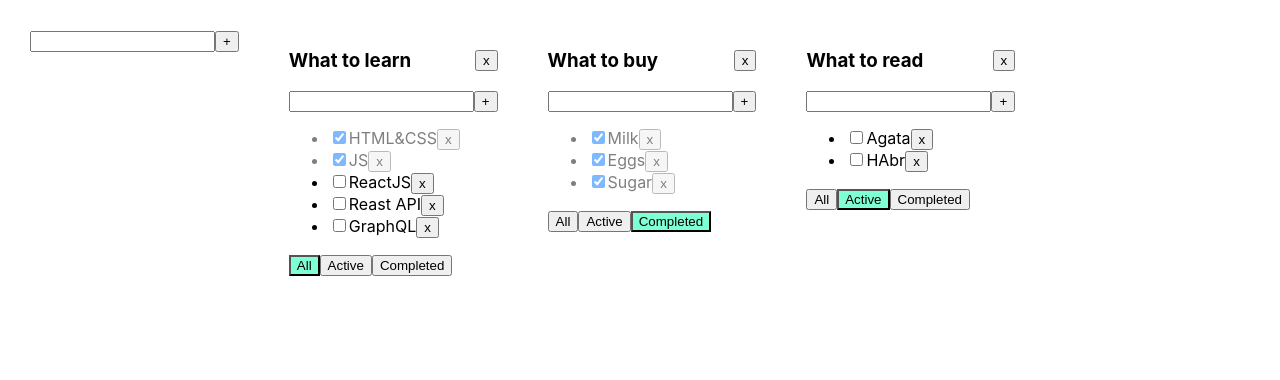
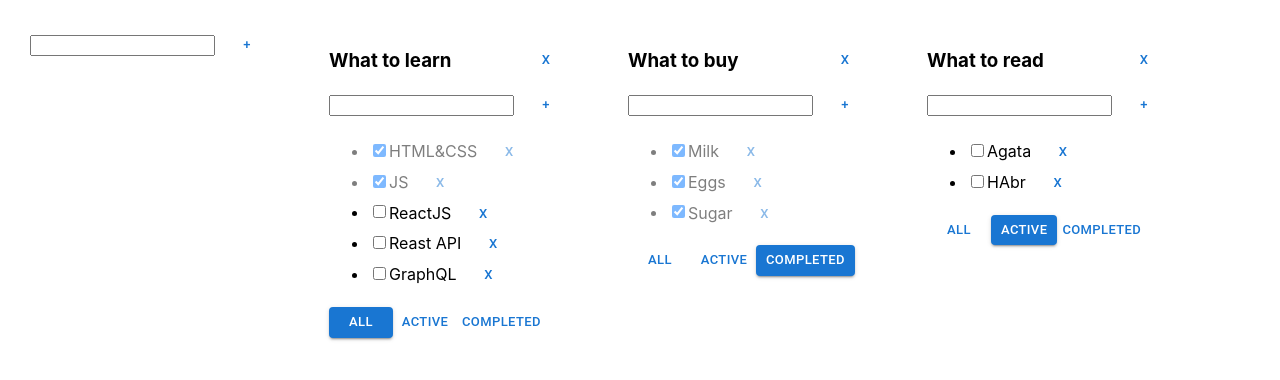
Before and after one commit to dyv21/one-moretodolist, a React (Create React App) app: page / in a window 1280 px wide. Shown: the top 380 px of the page. Built offline with nearby package versions, Linux system fonts and the light colour scheme.

Commit message:
Add MUI for buttons

```diff
--- a/src/components/AddInputForm.tsx
+++ b/src/components/AddInputForm.tsx
@@ -1,5 +1,5 @@
 import React, {ChangeEvent, KeyboardEvent, useRef, useState} from 'react';
-import {Button} from "./Button";
+import {Btn} from "./Btn";
 
 type InputProps = {
   addItem: (value: string) => void;
@@ -32,7 +32,7 @@ const onChangeInputHandler = (e: ChangeEvent<HTMLInputElement>) => setInputValue
   return (
     <div>
       <input value={inputValue} onChange={onChangeInputHandler} onKeyUp={onKeyPressHandler} className={error ? "error" : ""}/>
-      <Button onClickHandler={() => { setNewInputValue()}} title={'+'}/>
+      <Btn onClickHandler={() => { setNewInputValue()}} title={'+'}/>
       {error && <div className='error-message'>Field is required</div>}
     </div>
   );
--- /dev/null
+++ b/src/components/Btn.tsx
@@ -0,0 +1,11 @@
+import React from 'react';
+import {Button} from "@mui/material";
+
+type TaskButtonType = {
+  title: string
+  onClickHandler?: () => void
+  variant?: 'text' | 'outlined' | 'contained' | undefined
+}
+export const Btn = ({title, onClickHandler, variant="text"}: TaskButtonType) => (
+  <Button variant={variant} size='small' onClick={onClickHandler}>{title}</Button>
+)
--- a/src/components/Button.tsx
+++ /dev/null
@@ -1,10 +0,0 @@
-import React from 'react';
-
-type TaskButtonType = {
-  title: string
-  onClickHandler?: () => void
-  className?: string
-}
-export const Button = ({title, onClickHandler, className}: TaskButtonType) => (
-  <button className={className} onClick={onClickHandler}>{title}</button>
-)
--- a/src/components/Task/TaskList.tsx
+++ b/src/components/Task/TaskList.tsx
@@ -1,5 +1,5 @@
 import React, {ChangeEvent} from 'react';
-import {Button} from "../Button";
+import {Btn} from "../Btn";
 import {TasksListPropsType} from "../TodoList/TodoList";
 import EditableSpan from "./EditableSpan";
 
@@ -26,7 +26,7 @@ export const TaskList = (props: TasksListPropsType) => {
           <li key={id} className={isDone ? "is-done" : ""}>
             <input onChange={onCheckBoxChange} type="checkbox" checked={isDone}/>
             <EditableSpan title={title} onChange={onChangeTitleHandler}/>
-            <Button onClickHandler={() => props.removeTask(id, props.todoListId)} title={'x'}/>
+            <Btn onClickHandler={() => props.removeTask(id, props.todoListId)} title={'x'}/>
           </li>)
 
       })}
--- a/src/components/TodoList/TodoList.tsx
+++ b/src/components/TodoList/TodoList.tsx
@@ -1,7 +1,7 @@
 import React from 'react';
 import {AddInputForm} from "../AddInputForm";
 import {TaskList, TaskType} from "../Task/TaskList";
-import {Button} from "../Button";
+import {Btn} from "../Btn";
 import {FilterValuesType} from "../../App";
 import EditableSpan from "../Task/EditableSpan";
 
@@ -44,7 +44,7 @@ export const TodoList = (props: TodoListPropsType) => {
     <div>
       <div className="todolist-title-container">
         <h3><EditableSpan title={props.title} onChange={onChangeTitleHandler}/></h3>
-        <Button title={'x'} onClickHandler={() => props.removeTodolistHandler(props.id)}/>
+        <Btn title={'x'} onClickHandler={() => props.removeTodolistHandler(props.id)}/>
       </div>
 
       <AddInputForm addItem={addTaskCallBack}/>
@@ -57,9 +57,9 @@ export const TodoList = (props: TodoListPropsType) => {
         todoListId={props.id}
       />
       <div>
-        <Button onClickHandler={onChangeAllHandler} title={'All'} className={props.filter === 'all' ? "active-filter" : ''}/>
-        <Button onClickHandler={onChangeActiveHandler} title={'Active'} className={props.filter === 'active' ? "active-filter" : ''}/>
-        <Button onClickHandler={onChangeCompletedHandler} title={'Completed'} className={props.filter === 'completed' ? "active-filter" : ''}/>
+        <Btn onClickHandler={onChangeAllHandler} title={'All'} variant={props.filter === 'all' ? "contained" : undefined}/>
+        <Btn onClickHandler={onChangeActiveHandler} title={'Active'} variant={props.filter === 'active' ? "contained" : undefined}/>
+        <Btn onClickHandler={onChangeCompletedHandler} title={'Completed'} variant={props.filter === 'completed' ? "contained" : undefined}/>
       </div>
     </div>
   );
```
